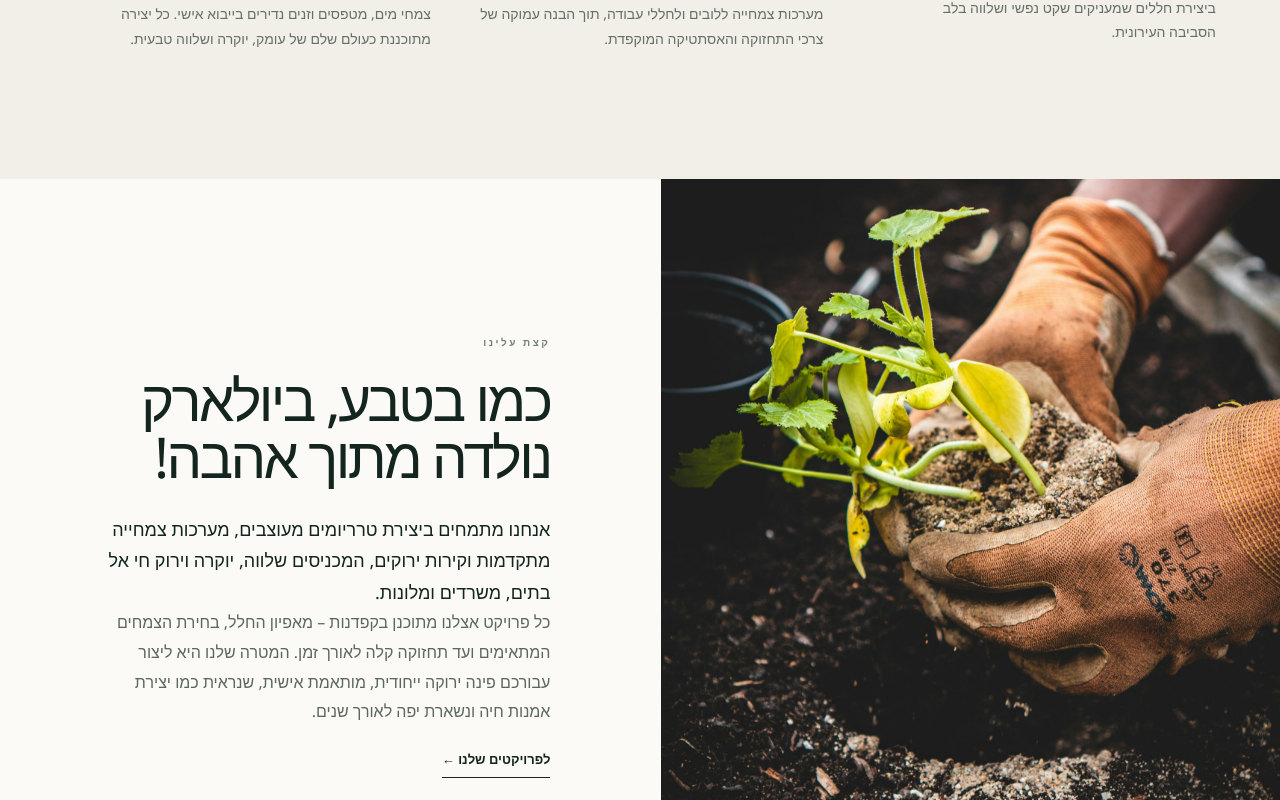
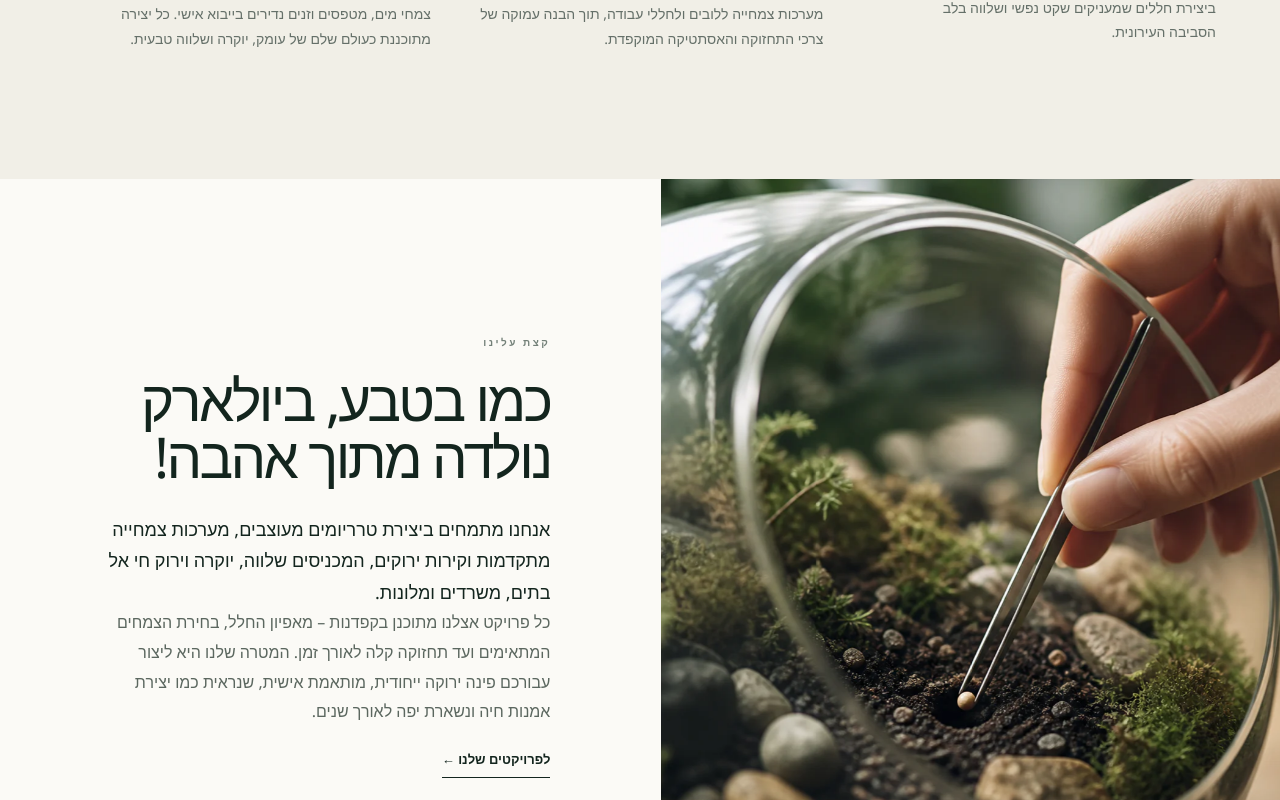
Before and after one commit to thalamusrdm/bioloark, a Next.js app: page / in a window 1280 px wide. Shown: the part 3160-3960 px from the top of the page. Built offline with nearby package versions, Linux system fonts and the light colour scheme.

Commit message:
Replace about image with seed planting scene

```diff
--- a/app/page.tsx
+++ b/app/page.tsx
@@ -34,7 +34,7 @@ export default async function Home() {
 
     <section className="services-section"><div className="services-intro" data-reveal><p className="eyebrow dark">BOTANICAL SYSTEMS & CONSULTING</p><h2>שירותי ייעוץ ותכנון מערכות צמחייה</h2><p>אנו מציעים פתרונות תכנון וליווי אישיים ליצירת מערכות אקולוגיות מתקדמות, המשלבות את העדינות היפנית עם טכנולוגיה מודרנית לחללי יוקרה, משרדים ובתי מלון.</p></div><div className="service-grid">{services.map((service) => <article className="service-card" key={service.number} data-reveal><div className="service-image"><img src={service.image} alt={service.title} loading="lazy" data-scroll-media data-scroll-speed="14" /><span>{service.number}</span></div><h3>{service.title}</h3><p>{service.description}</p></article>)}</div></section>
 
-    <section className="about-section" id="about"><div className="about-image"><img src="/images/about-care.jpg" alt="ידיים מטפלות בעדינות בנבט צעיר" loading="lazy" data-scroll-media data-scroll-speed="20" /></div><div className="about-copy" data-reveal><p className="eyebrow dark">קצת עלינו</p><h2>כמו בטבע, ביולארק נולדה מתוך אהבה!</h2><p className="about-lead">אנחנו מתמחים ביצירת טרריומים מעוצבים, מערכות צמחייה מתקדמות וקירות ירוקים, המכניסים שלווה, יוקרה וירוק חי אל בתים, משרדים ומלונות.</p><p>כל פרויקט אצלנו מתוכנן בקפדנות – מאפיון החלל, בחירת הצמחים המתאימים ועד תחזוקה קלה לאורך זמן. המטרה שלנו היא ליצור עבורכם פינה ירוקה ייחודית, מותאמת אישית, שנראית כמו יצירת אמנות חיה ונשארת יפה לאורך שנים.</p><a href="/project-showcase">לפרויקטים שלנו <span>←</span></a></div></section>
+    <section className="about-section" id="about"><div className="about-image"><img src="/images/about-seed-beginning.webp" alt="יד מניחה בעדינות זרע באדמת טרריום באמצעות פינצטה" loading="lazy" data-scroll-media data-scroll-speed="20" /></div><div className="about-copy" data-reveal><p className="eyebrow dark">קצת עלינו</p><h2>כמו בטבע, ביולארק נולדה מתוך אהבה!</h2><p className="about-lead">אנחנו מתמחים ביצירת טרריומים מעוצבים, מערכות צמחייה מתקדמות וקירות ירוקים, המכניסים שלווה, יוקרה וירוק חי אל בתים, משרדים ומלונות.</p><p>כל פרויקט אצלנו מתוכנן בקפדנות – מאפיון החלל, בחירת הצמחים המתאימים ועד תחזוקה קלה לאורך זמן. המטרה שלנו היא ליצור עבורכם פינה ירוקה ייחודית, מותאמת אישית, שנראית כמו יצירת אמנות חיה ונשארת יפה לאורך שנים.</p><a href="/project-showcase">לפרויקטים שלנו <span>←</span></a></div></section>
 
     <section className="testimonials-section"><div className="section-heading light" data-reveal><div><p className="eyebrow">LIVING TESTIMONIALS</p><h2>מה אומרים עלינו</h2></div><span className="quote-mark">״</span></div><div className="testimonial-grid">{testimonials.map(([quote, author], index) => <blockquote key={author} data-reveal><span>0{index + 1}</span><p>{quote}</p><cite>{author}</cite></blockquote>)}</div></section>
 
```
Also changed, not shown: public/images/about-seed-beginning.webp (added).
